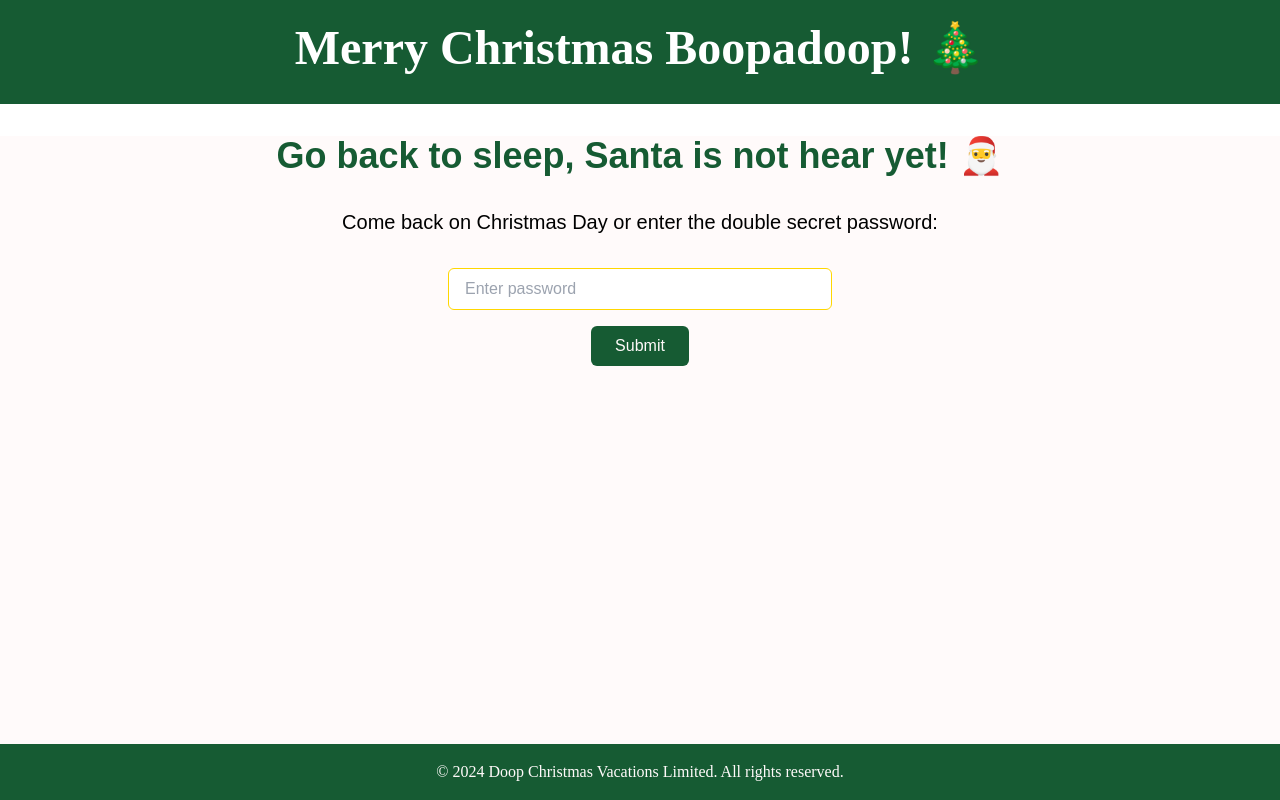
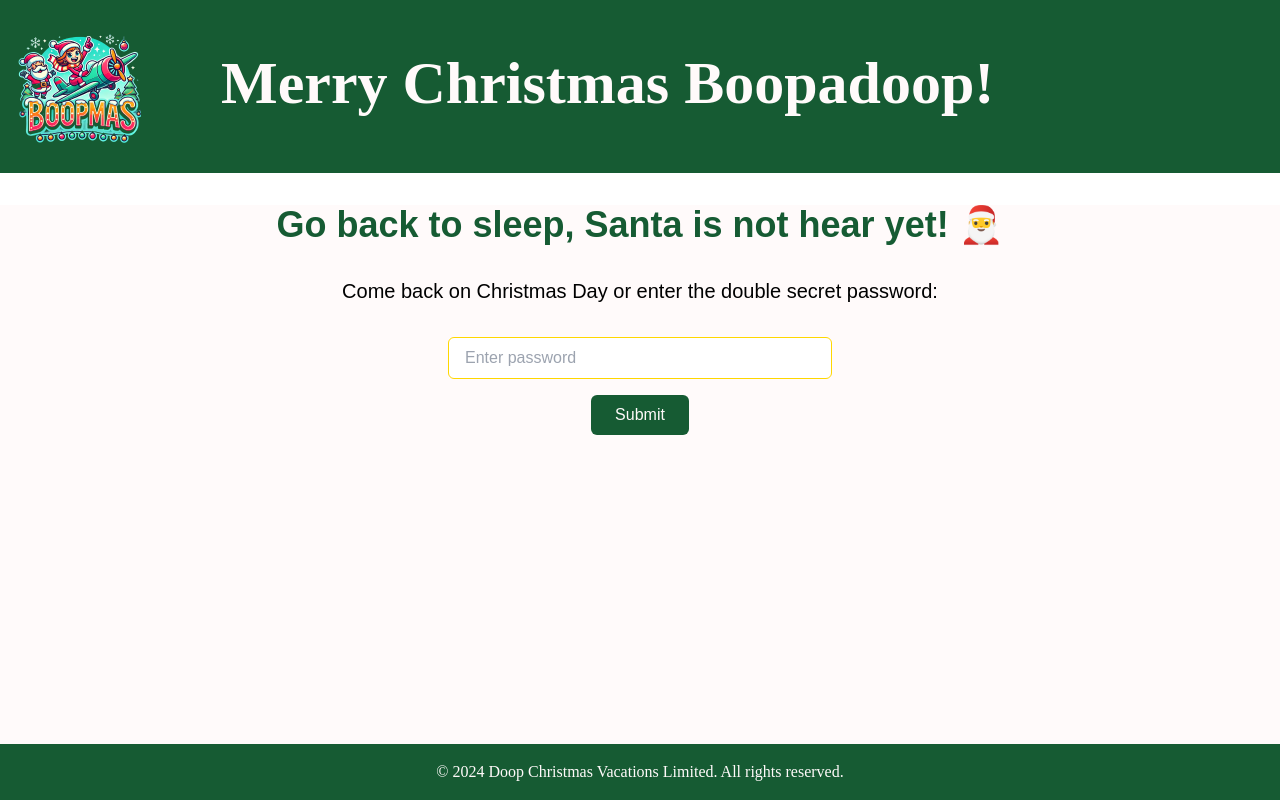
Before and after one commit to jhs129/tripgift, a Next.js app: page / in a window 1280 px wide. Built offline with nearby package versions, Linux system fonts and the light colour scheme.

Commit message:
updated header

```diff
--- a/src/components/Layout.tsx
+++ b/src/components/Layout.tsx
@@ -1,4 +1,5 @@
 import Head from 'next/head'
+import Image from 'next/image'
 
 interface LayoutProps {
   children: React.ReactNode
@@ -8,15 +9,25 @@ export default function Layout({ children }: LayoutProps) {
   return (
     <>
       <Head>
-        <title>A Very Boopadoop Christmas</title>
+        <title>Boopmas.org |A Very Boopadoop Christmas</title>
         <meta name="description" content="A special gift of three weekend trips" />
         <link rel="icon" href="/favicon.ico" />
       </Head>
       <div className="min-h-screen flex flex-col">
         <header className="bg-primary py-6 mb-8">
-          <div className="container mx-auto px-4 text-center text-white">
-            <h1 className="text-5xl font-bold mb-2 font-christmas">
-              Merry Christmas Boopadoop! 🎄
+          <div className="container mx-auto text-center text-light md:flex md:items-center lg:gap-16">
+            <div className="px-4">
+              <Image
+                src="/images/boopmas.png"
+                alt="Boopmas.org"
+                width={125}
+                height={100}
+                className="mx-auto md:mx-0"
+                priority
+              />
+            </div>
+            <h1 className="text-3xl md:text-6xl font-bold mb-2 font-christmas md:block">
+              Merry Christmas Boopadoop!
             </h1>
           </div>
         </header>
```
Also changed, not shown: public/images/boopmas.png (added), public/images/logo.webp (added).
